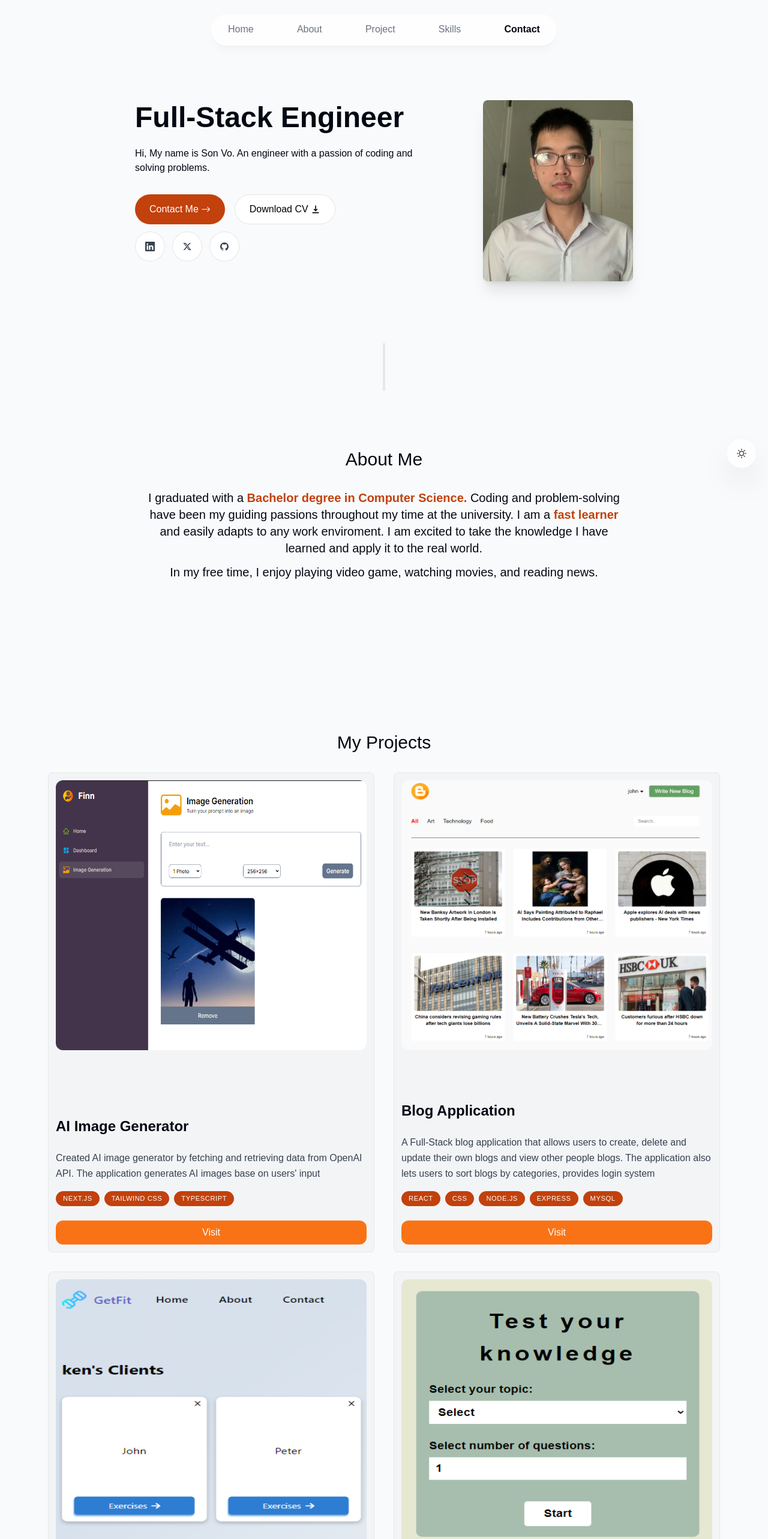
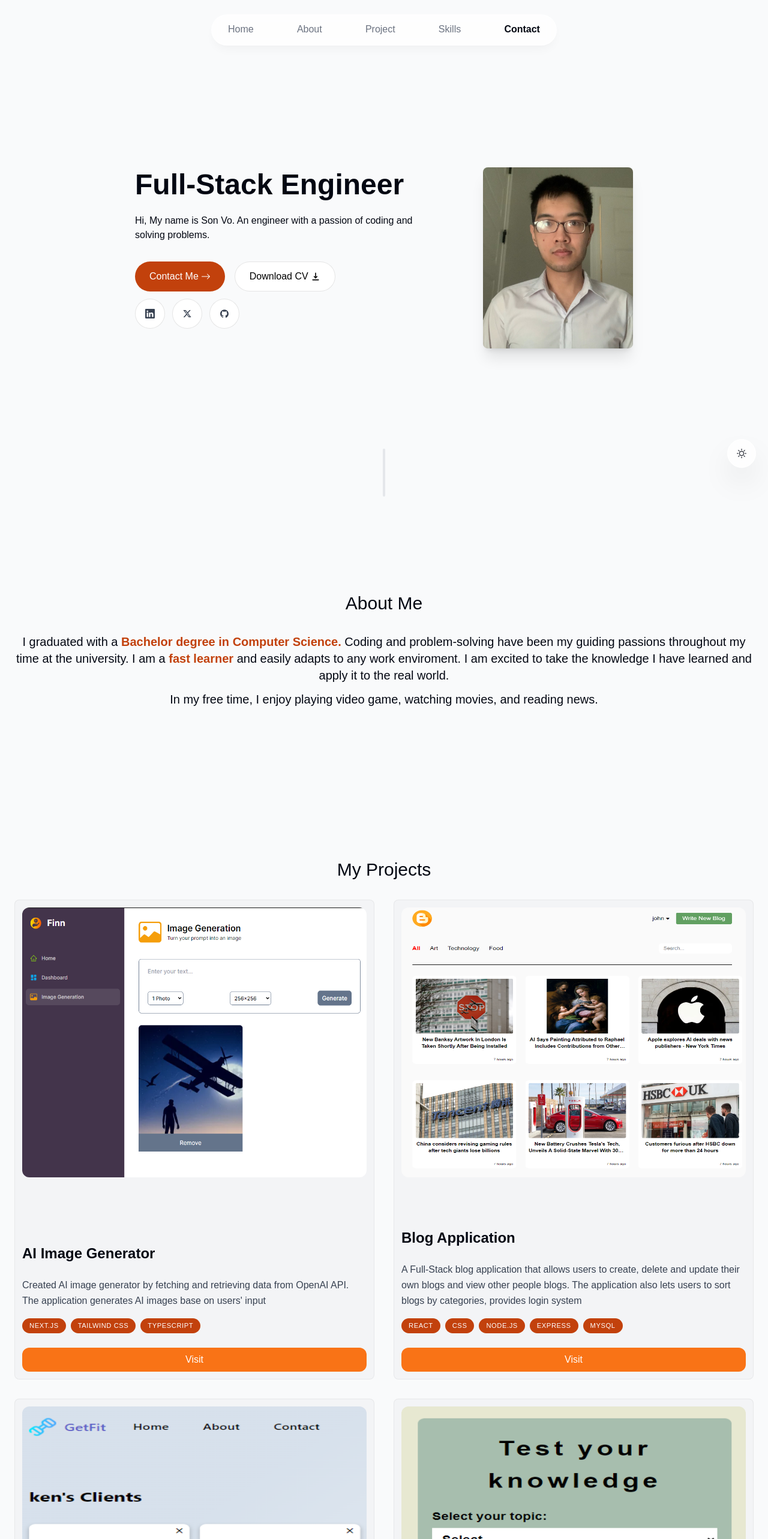
Before and after one commit to son-vo-2000/My-Portfolio, a Next.js app: page / in a window 1280 px wide. Shown: the top 2566 px of the page at 60% size. Built offline with nearby package versions, Linux system fonts and the light colour scheme.

Commit message:
updated ui

```diff
--- a/app/layout.tsx
+++ b/app/layout.tsx
@@ -19,9 +19,8 @@ export default function RootLayout({
   return (
     <html lang="en" className="!scroll-smooth" >
       <body
-        className={` ${inter.className} relative  bg-gray-50 dark:bg-gray-900 dark:text-gray-50  text-gray-950`}
+        className={` ${inter.className}  bg-gray-50 dark:bg-gray-900 dark:text-gray-50  text-gray-950`}
       >
-
         <ActivePageProvider>
           <Header />
           {children}
--- a/app/page.tsx
+++ b/app/page.tsx
@@ -6,7 +6,7 @@ import Skills from "@/components/Skills";
 import Contact from "@/components/Contact";
 export default function Home() {
   return (
-    <main className="flex flex-col items-center px-4  pt-28 sm:pt-40">
+    <main className="flex flex-col items-center px-6 pt-28 sm:pt-40">
       <Intro/>
       <SectionDiv/>
       <About/>
--- a/components/About.tsx
+++ b/components/About.tsx
@@ -14,7 +14,7 @@ const About = () => {
       initial={{ opacity: 0, y: 100 }}
       animate={{ opacity: 1, y: 0 }}
       transition={{ deplay: 0.175 }}
-      className="flex flex-col scroll-mt-28 items-center justify-center text-center mb-28 max-w-[50rem] sm:mb-60"
+      className="flex flex-col scroll-mt-28 items-center justify-center text-center mb-28 max-w-[1264px] sm:mb-60"
     >
       <SectionHeading>About me</SectionHeading>
       <p className="mb-3 sm:text-xl">
--- a/components/Intro.tsx
+++ b/components/Intro.tsx
@@ -18,7 +18,7 @@ const Intro = () => {
     <section
       ref={ref}
       id="home"
-      className="scroll-mt-[100rem] mb-28 sm:mb-0 flex items-center text-center flex-col justify-center sm:flex-row-reverse sm:justify-between  gap-20"
+      className="scroll-mt-[100rem] max-w-[1264px] my-28 sm:mb-0 flex items-center text-center flex-col justify-center sm:flex-row-reverse sm:justify-between  gap-20"
     >
       <motion.div
         className="flex items-center"
--- a/components/Projects.tsx
+++ b/components/Projects.tsx
@@ -9,7 +9,7 @@ const Projects = () => {
   const {ref} = useScrollHook("Project", 0.5)
 
   return (
-    <section ref={ref} id="project" className=" scroll-mt-28 max-w-[70rem] mb-28 sm:mb-60">
+    <section ref={ref} id="project" className=" scroll-mt-28 max-w-[1264px] mb-28 sm:mb-60">
       <SectionHeading>My Projects</SectionHeading>
       <div className="grid grid-cols-1 lg:grid-cols-2 gap-8 ">
         {projects.map((project, index) => (
--- a/components/Section-Div.tsx
+++ b/components/Section-Div.tsx
@@ -10,7 +10,7 @@ const SectionDiv = () => {
       transition={{
         deplay:0.125
       }}
-      className="bg-gray-200 dark:bg-opacity-50 my-24 h-20 w-1 rounded-full hidden sm:block"
+      className="bg-gray-200 dark:bg-opacity-50 my-40 h-20 w-1 rounded-full hidden sm:block"
     ></motion.div>
   );
 };
```
Also changed, not shown: 1 other file (tests, documents, lock files or other folders).
